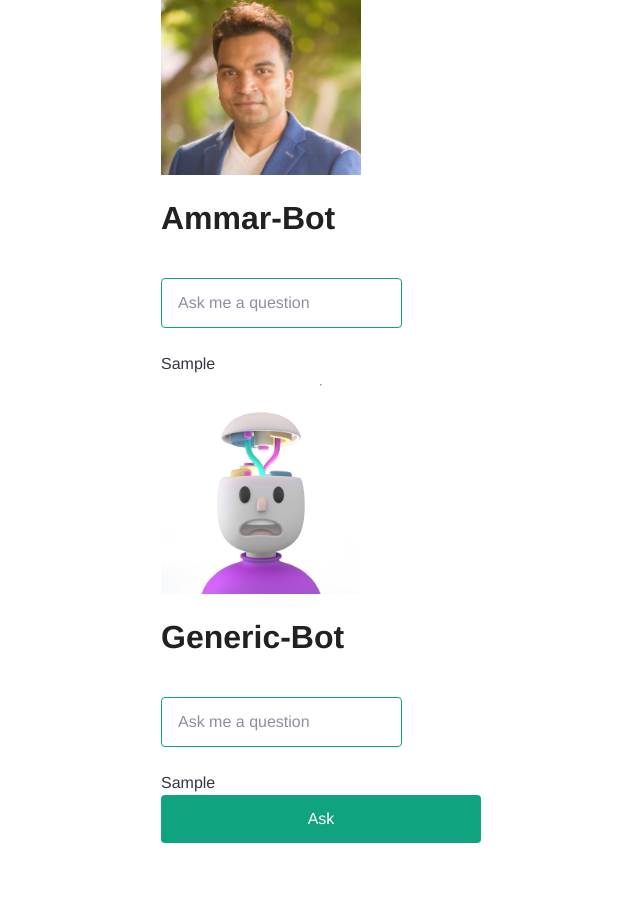
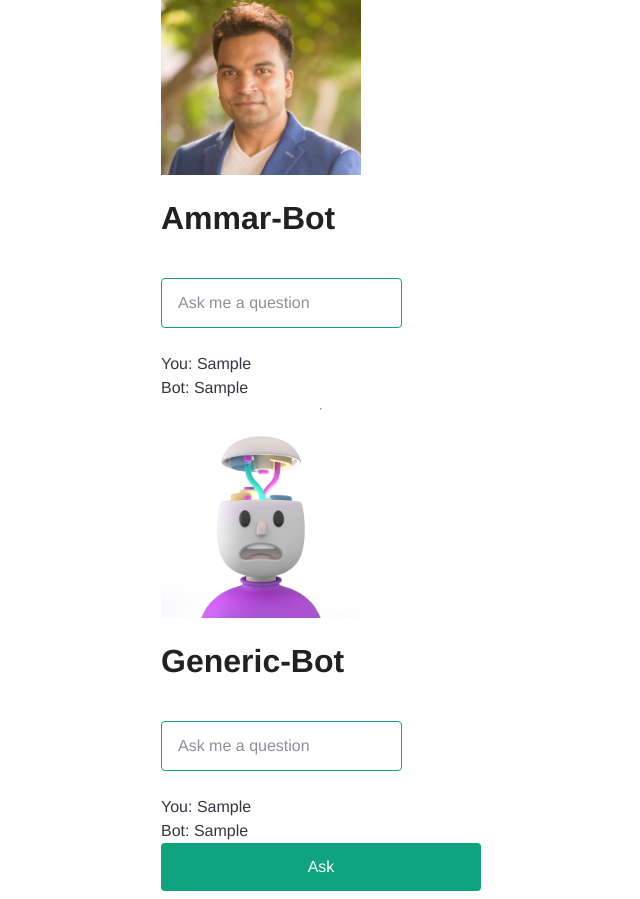
Before and after one commit to ammarhusain/ai-playground, a Flask app: template templates/index.html in a window 1280 px wide. Shown: the part 69-968 px from the top of the page, without its empty margins (319-959 px from the left). Before the commit the page ends 912 px from the top, so only its background shows below. Run offline with Flask 2, Linux system fonts and the light colour scheme; the template is opened without the code that fills it: most values are stand-ins (such as "Sample title", 1, 10 or a date in 2020); some web fonts are replaced.

Commit message:
Added you & bot tags for better readability

```diff
--- a/app.py
+++ b/app.py
@@ -31,7 +31,7 @@ def index():
             )
             ammar_response = response.choices[0].text[:response.choices[0].text.find('##END##')]
             print(f"Ammar-bot model_response : {response.choices}")
-            return redirect(url_for("index", ammar_result=ammar_response))
+            return redirect(url_for("index", ammar_prompt=ammar_question, ammar_result=ammar_response))
 
         # Check for questions to Generic-Bot
         generic_question = request.form["generic-question"]
@@ -45,12 +45,15 @@ def index():
             )
             generic_response = response.choices[0].text[:response.choices[0].text.find('##END##')]
             generic_conversation_buffer.append({'you': generic_question.capitalize(), 'me': generic_response})
-            print(f"Generoc-bot model_response : {response.choices}")
-            return redirect(url_for("index", generic_result=generic_response))
+            print(f"Generic-bot model_response : {response.choices}")
+            return redirect(url_for("index", generic_prompt=generic_question, generic_result=generic_response))
 
     return render_template("index.html",
+        ammar_prompt=request.args.get("ammar_prompt"),
         ammar_result=request.args.get("ammar_result"),
-        generic_result=request.args.get("generic_result"))
+        generic_prompt=request.args.get("generic_prompt"),
+        generic_result=request.args.get("generic_result")
+        )
 
 
 def generate_prompt(msg):
--- a/templates/index.html
+++ b/templates/index.html
@@ -15,7 +15,8 @@
   <h3>Ammar-Bot</h3>
     <input type="text" name="ammar-question" placeholder="Ask me a question"  />
   {% if ammar_result %}
-  <div class="ammar_result">{{ ammar_result }}</div>
+  <div class="ammar_prompt">You: {{ ammar_prompt }}</div>
+  <div class="ammar_result">Bot: {{ ammar_result }}</div>
   {% endif %}
 </div>
 <hr>
@@ -24,7 +25,8 @@
   <h3>Generic-Bot</h3>
     <input type="text" name="generic-question" placeholder="Ask me a question"  />
   {% if generic_result %}
-  <div class="generic_result">{{ generic_result }}</div>
+  <div class="generic_prompt">You: {{ generic_prompt }}</div>
+  <div class="generic_result">Bot: {{ generic_result }}</div>
   {% endif %}
 </div>
 <input type="submit" value="Ask" />
```
